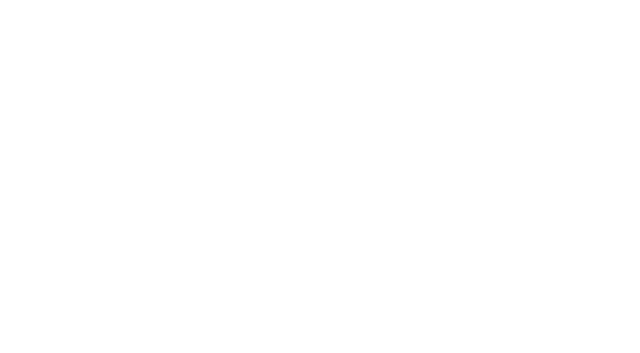
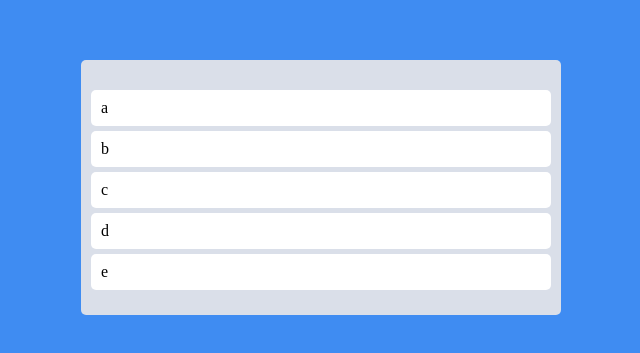
Before and after one commit to kangkyeongseo/trello-clone, a React (Create React App) app: page / in a window 1280 px wide. Shown: the part 213-566 px from the top of the page, without its empty margins (319-959 px from the left). Built offline with nearby package versions, Linux system fonts and the light colour scheme.

Commit message:
Drag and Drop

```diff
--- a/package.json
+++ b/package.json
@@ -10,9 +10,12 @@
     "@types/node": "^16.11.42",
     "@types/react": "^18.0.14",
     "@types/react-dom": "^18.0.5",
+    "@types/styled-components": "^5.1.25",
     "react": "^18.2.0",
+    "react-beautiful-dnd": "^13.1.0",
     "react-dom": "^18.2.0",
     "react-scripts": "5.0.1",
+    "styled-components": "^5.3.5",
     "typescript": "^4.7.4",
     "web-vitals": "^2.1.4"
   },
@@ -39,5 +42,8 @@
       "last 1 firefox version",
       "last 1 safari version"
     ]
+  },
+  "devDependencies": {
+    "@types/react-beautiful-dnd": "^13.1.2"
   }
 }
--- a/src/App.tsx
+++ b/src/App.tsx
@@ -1,5 +1,69 @@
+import { DragDropContext, Draggable, Droppable } from "react-beautiful-dnd";
+import styled from "styled-components";
+
+const Wrapper = styled.div`
+  display: flex;
+  max-width: 480px;
+  width: 100%;
+  height: 100vh;
+  margin: 0 auto;
+  justify-content: center;
+  align-items: center;
+`;
+
+const Boards = styled.div`
+  display: grid;
+  width: 100%;
+  grid-template-columns: repeat(1, 1fr);
+`;
+
+const Board = styled.div`
+  padding: 20px 10px;
+  padding-top: 30px;
+  background-color: ${(props) => props.theme.boardColor};
+  border-radius: 5px;
+  min-height: 200px;
+`;
+
+const Card = styled.div`
+  border-radius: 5px;
+  padding: 10px 10px;
+  margin-bottom: 5px;
+  background-color: ${(props) => props.theme.cardColor};
+`;
+
+const toDos = ["a", "b", "c", "d", "e"];
+
 function App() {
-  return null;
+  const onDrangEnd = () => {};
+  return (
+    <DragDropContext onDragEnd={onDrangEnd}>
+      <Wrapper>
+        <Boards>
+          <Droppable droppableId="one">
+            {(magic) => (
+              <Board ref={magic.innerRef} {...magic.droppableProps}>
+                {toDos.map((toDo, index) => (
+                  <Draggable draggableId={toDo} index={index}>
+                    {(magic) => (
+                      <Card
+                        ref={magic.innerRef}
+                        {...magic.draggableProps}
+                        {...magic.dragHandleProps}
+                      >
+                        {toDo}
+                      </Card>
+                    )}
+                  </Draggable>
+                ))}
+                {magic.placeholder}
+              </Board>
+            )}
+          </Droppable>
+        </Boards>
+      </Wrapper>
+    </DragDropContext>
+  );
 }
 
 export default App;
--- a/src/index.tsx
+++ b/src/index.tsx
@@ -1,12 +1,66 @@
 import React from "react";
 import ReactDOM from "react-dom/client";
 import App from "./App";
+import { createGlobalStyle } from "styled-components";
+import { ThemeProvider } from "styled-components";
+import { darkTheme } from "./theme";
+
+const GlobalStyle = createGlobalStyle`
+html, body, div, span, applet, object, iframe,
+h1, h2, h3, h4, h5, h6, p, blockquote, pre,
+a, abbr, acronym, address, big, cite, code,
+del, dfn, em, img, ins, kbd, q, s, samp,
+small, strike, strong, sub, sup, tt, var,
+b, u, i, center,
+dl, dt, dd, ol, ul, li,
+fieldset, form, label, legend,
+table, caption, tbody, tfoot, thead, tr, th, td,
+article, aside, canvas, details, embed,
+figure, figcaption, footer, header, hgroup,
+menu, nav, output, ruby, section, summary,
+time, mark, audio, video {
+	margin: 0;
+	padding: 0;
+	border: 0;
+	font-size: 100%;
+	font: inherit;
+	vertical-align: baseline;
+}
+/* HTML5 display-role reset for older browsers */
+article, aside, details, figcaption, figure,
+footer, header, hgroup, menu, nav, section {
+	display: block;
+}
+body {
+	line-height: 1;
+  background-color: ${(props) => props.theme.bgColor};
+}
+ol, ul {
+	list-style: none;
+}
+blockquote, q {
+	quotes: none;
+}
+blockquote:before, blockquote:after,
+q:before, q:after {
+	content: '';
+	content: none;
+}
+table {
+	border-collapse: collapse;
+	border-spacing: 0;
+}
+ * {
+  box-sizing: border-box;
+ }
+`;
 
 const root = ReactDOM.createRoot(
   document.getElementById("root") as HTMLElement
 );
 root.render(
-  <React.StrictMode>
+  <ThemeProvider theme={darkTheme}>
+    <GlobalStyle />
     <App />
-  </React.StrictMode>
+  </ThemeProvider>
 );
--- /dev/null
+++ b/src/theme.ts
@@ -0,0 +1,7 @@
+import { DefaultTheme } from "styled-components";
+
+export const darkTheme: DefaultTheme = {
+  bgColor: "#3f8cf2",
+  boardColor: "#dadfe9",
+  cardColor: "#ffffff",
+};
```
Also changed, not shown: src/styled.d.ts (added, +10 -0 lines), 1 other file (tests, documents, lock files or other folders).
